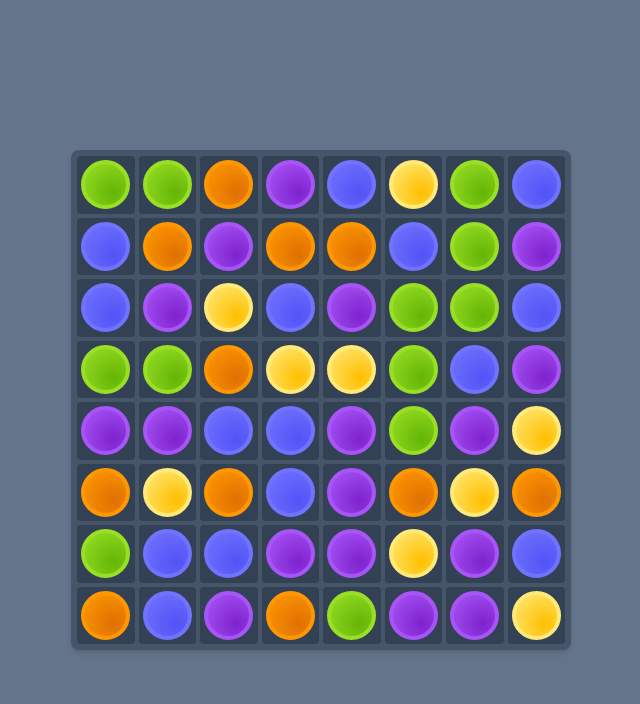
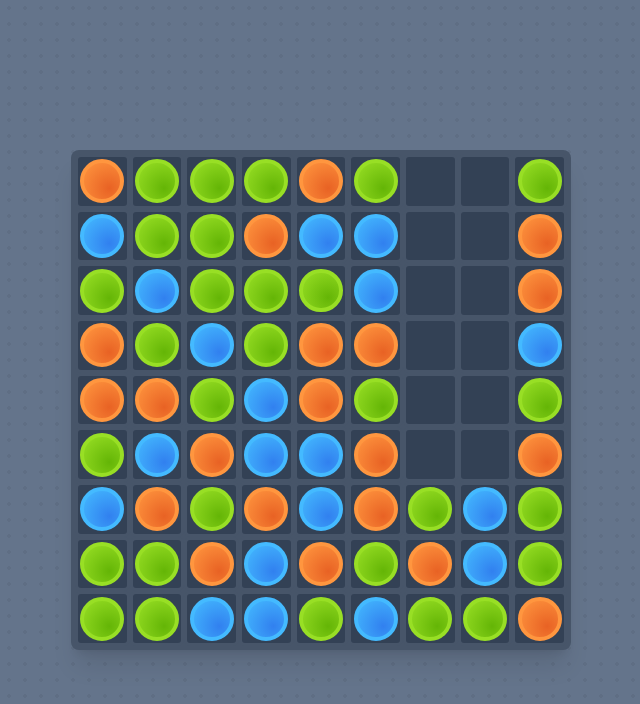
Before and after one commit to gukihuman/gems, a Nuxt app: page / in a window 1280 px wide. Shown: the top 704 px of the page, without its empty margins (319-959 px from the left). Built offline with nearby package versions, Linux system fonts and the light colour scheme.

Commit message:
add check matches

```diff
--- a/app.vue
+++ b/app.vue
@@ -1,6 +1,10 @@
+/** x and y are always pixel coordinates, grid uses flat indices */
+
 <template>
-  <div class="flex justify-center items-center h-screen bg-slate-500">
-    <div class="bg-slate-600 max-w-[500px] w-full rounded-lg shadow-md p-1">
+  <div
+    class="flex justify-center items-center h-screen bg-slate-500 bg-circles"
+  >
+    <div class="bg-slate-600 max-w-[500px] w-full rounded-lg p-1 shadow-xl">
       <div
         ref="gridRef"
         class="relative grid aspect-square bg-slate-600 overflow-hidden"
@@ -11,12 +15,12 @@
         <div
           v-for="(_, i) in grid"
           :key="i"
-          class="border-2 border-slate-600 rounded-md bg-slate-700"
+          class="border-[3px] border-slate-600 rounded-md bg-slate-700"
         ></div>
         <div
           v-for="(gem, i) in gemsById"
           :key="i"
-          class="absolute"
+          class="absolute group"
           :ref="(el) => (gem.element = el)"
           :style="{
             left: gem.x + 'px',
@@ -27,8 +31,14 @@
           }"
         >
           <div
-            class="border-4 rounded-full size-full"
-            :class="GEM_CLASSES[gem.color]"
+            class="border-4 rounded-full size-full duration-200 ease-out"
+            :class="[
+              GEM_CLASSES[gem.color],
+              {
+                'group-hover:brightness-150 group-hover:scale-[1.2]':
+                  !gem.animation,
+              },
+            ]"
           ></div>
         </div>
       </div>
@@ -41,8 +51,9 @@ import anime from "animejs"
 import newId from "./utils/newId"
 import { nextTick } from "vue"
 
-const GRID_SIZE = 8
-const GEMS_COLORS = ["ORANGE", "LIME", "INDIGO", "PURPLE", "YELLOW"]
+const GRID_SIZE = 9
+// const GEMS_COLORS = ["ORANGE", "LIME", "INDIGO", "PURPLE", "YELLOW"]
+const GEMS_COLORS = ["ORANGE", "LIME", "INDIGO"]
 const GEM_CLASSES = {
   ORANGE: "orange",
   LIME: "lime",
@@ -50,38 +61,31 @@ const GEM_CLASSES = {
   PURPLE: "purple",
   YELLOW: "yellow",
 }
-const DISTANCE_PER_SECOND = 200
-const REMOVE_DELAY = 350
-class Cell {
-  constructor() {
-    this.gemId = null
-    this.x = 0
-    this.y = 0
-  }
-  get color() {
-    return gemsById.value[this.gemId]?.color || null
-  }
-}
+const DISTANCE_PER_SECOND = 150
+const REMOVE_DELAY = 500
+
 const gridRef = ref(null)
 
 const gemsById = ref({})
 const cellSize = ref(0)
 const gridSize = ref(GRID_SIZE)
-const grid = ref(Array.from(Array(gridSize.value ** 2), () => new Cell()))
+const grid = ref(
+  Array.from(Array(gridSize.value ** 2), () => ({
+    gemId: null,
+    x: 0,
+    y: 0,
+  }))
+)
 
 onMounted(() => {
   setGridCoordinates()
   addEventListener("resize", setGridCoordinates)
   requestAnimationFrame(gameLoop)
-  setTimeout(() => {
-    removeGem(grid.value[39].gemId)
-    removeGem(grid.value[47].gemId)
-    removeGem(grid.value[55].gemId)
-  }, 3000)
 })
 
 function gameLoop() {
   generateGems()
+  checkMatches()
   requestAnimationFrame(gameLoop)
 }
 function setGridCoordinates() {
@@ -92,8 +96,9 @@ function setGridCoordinates() {
     cell.y = cellSize.value * Math.floor(i / gridSize.value)
   })
   Object.values(gemsById.value).forEach((gem) => {
-    gem.targetX = grid.value[gem.gridIndex].x
-    gem.targetY = grid.value[gem.gridIndex].y
+    const cell = grid.value[gem.gridIndex]
+    gem.targetX = cell.x
+    gem.targetY = cell.y
   })
 }
 function generateGems() {
@@ -129,14 +134,15 @@ function generateGems() {
     for (let row = 0; row < emptyCount; row++) {
       let i = row * gridSize.value + column
       const id = newId()
-      grid.value[i].gemId = id
+      const cell = grid.value[i]
+      cell.gemId = id
       gemsById.value[id] = {
         gridIndex: i,
         color: GEMS_COLORS[Math.floor(Math.random() * GEMS_COLORS.length)],
         x: cellSize.value * (i % gridSize.value),
         y: -(cellSize.value * (emptyCount - row)),
-        targetX: grid.value[i].x,
-        targetY: grid.value[i].y,
+        targetX: cell.x,
+        targetY: cell.y,
         animation: false,
         element: null,
       }
@@ -170,47 +176,58 @@ function animate(gem) {
 function removeGem(gemId) {
   const gem = gemsById.value[gemId]
   grid.value[gem.gridIndex].gemId = null
+  gem.animation = true
   nextTick(() => {
     anime({
       targets: gem.element,
-      scale: 0,
-      duration: REMOVE_DELAY,
-      easing: "easeInSine",
+      scale: [
+        { value: 1.2, duration: REMOVE_DELAY * 0.3, easing: "easeOutQuad" },
+        { value: 0, duration: REMOVE_DELAY * 0.7, easing: "easeInQuad" },
+      ],
+      opacity: [{ value: 0, duration: REMOVE_DELAY, easing: "easeInQuad" }],
       complete: () => delete gemsById.value[gemId],
     })
   })
 }
+function checkMatches() {
+  const matchedGemIds = new Set()
+  for (let row = 0; row < gridSize.value; row++) {
+    const startIndex = row * gridSize.value
+    checkLine(matchedGemIds, startIndex, 1)
+  }
+  for (let startIndex = 0; startIndex < gridSize.value; startIndex++) {
+    checkLine(matchedGemIds, startIndex, gridSize.value)
+  }
+  matchedGemIds.forEach((gemId) => removeGem(gemId))
+}
+function checkLine(matchedGemIds, startIndex, step) {
+  let singleColorLine = [] // gemIds
+  let currentColor = null
+  let matchCount = 1
+  for (let i = 0; i < gridSize.value; i++) {
+    const gemId = grid.value[startIndex + i * step].gemId
+    const gem = gemsById.value[gemId]
+    if (gem.animation) {
+      resolveLine(matchedGemIds, singleColorLine, matchCount)
+      singleColorLine = []
+      currentColor = null
+      matchCount = 1
+      continue
+    }
+    if (gem.color === currentColor) {
+      singleColorLine.push(gemId)
+      matchCount++
+    } else {
+      resolveLine(matchedGemIds, singleColorLine, matchCount)
+      singleColorLine = [gemId]
+      currentColor = gem.color
+      matchCount = 1
+    }
+  }
+  resolveLine(matchedGemIds, singleColorLine, matchCount)
+}
+function resolveLine(matchedGemIds, singleColorLine, matchCount) {
+  if (matchCount < 3) return
+  singleColorLine.forEach((gemId) => matchedGemIds.add(gemId))
+}
 </script>
-
-<style>
-.orange {
-  --dark: #df7103;
-  --light: #ff9800;
-  background: radial-gradient(circle at 70% 70%, var(--dark), var(--light));
-  border-color: var(--light);
-}
-.lime {
-  --dark: #64b506;
-  --light: #98df25;
-  background: radial-gradient(circle at 70% 70%, var(--dark), var(--light));
-  border-color: var(--light);
-}
-.indigo {
-  --dark: #5353f6;
-  --light: #7173ff;
-  background: radial-gradient(circle at 70% 70%, var(--dark), var(--light));
-  border-color: var(--light);
-}
-.purple {
-  --dark: #7e22ce;
-  --light: #a855f7;
-  background: radial-gradient(circle at 70% 70%, var(--dark), var(--light));
-  border-color: var(--light);
-}
-.yellow {
-  --dark: #ffbf00;
-  --light: #ffe978;
-  background: radial-gradient(circle at 70% 70%, var(--dark), var(--light));
-  border-color: var(--light);
-}
-</style>
--- a/main.css
+++ b/main.css
@@ -1,3 +1,42 @@
 @tailwind base;
 @tailwind components;
 @tailwind utilities;
+
+.orange {
+  --dark: #e86224;
+  --light: #ff963f;
+  background: radial-gradient(circle at 70% 70%, var(--dark), var(--light));
+  border-color: var(--light);
+}
+.lime {
+  --dark: #64b506;
+  --light: #98df25;
+  background: radial-gradient(circle at 70% 70%, var(--dark), var(--light));
+  border-color: var(--light);
+}
+.indigo {
+  --dark: #3180ef;
+  --light: #44baff;
+  background: radial-gradient(circle at 70% 70%, var(--dark), var(--light));
+  border-color: var(--light);
+}
+.purple {
+  --dark: #e355c9;
+  --light: #ff91ff;
+  background: radial-gradient(circle at 70% 70%, var(--dark), var(--light));
+  border-color: var(--light);
+}
+.yellow {
+  --dark: #ffbf00;
+  --light: #ffe978;
+  background: radial-gradient(circle at 70% 70%, var(--dark), var(--light));
+  border-color: var(--light);
+}
+.bg-circles {
+  background-image: radial-gradient(
+    circle at 50% 50%,
+    rgba(0, 0, 0, 0.05) 2px,
+    transparent 1px
+  );
+  background-size: 16px 16px;
+}
```
Also changed, not shown: 1 other file (tests, documents, lock files or other folders).
